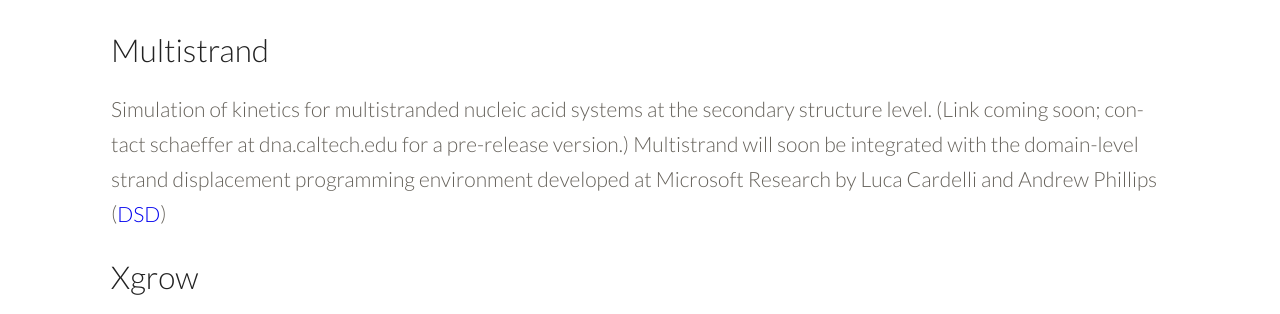
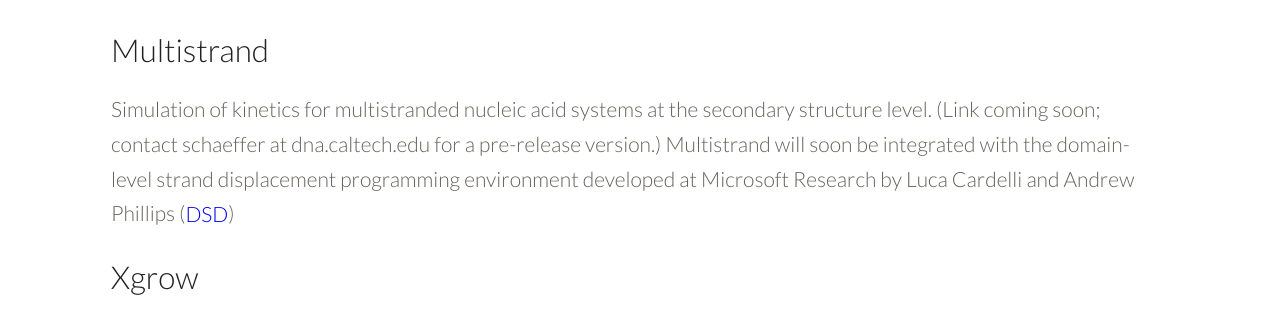
Before and after one commit to douglaslab/mpp, a Jekyll site: the page built from website/software.markdown, in a window 1280 px wide. Shown: the part 410-724 px from the top of the page. Built offline with Jekyll 4.4.1, drawn with Linux system fonts in a browser that asks for light colours; nearby versions of some CDN libraries.

Commit message:
don't auto-hyphenate in browsers that support it (Firefox and IE)

```diff
--- a/website/assets/_sass/style.scss
+++ b/website/assets/_sass/style.scss
@@ -97,6 +97,7 @@ $frontpage-link:#333;
 
 
 body {
+  @include css-hyphens(none);
   margin: 0;
 }
 body.publication{
```
